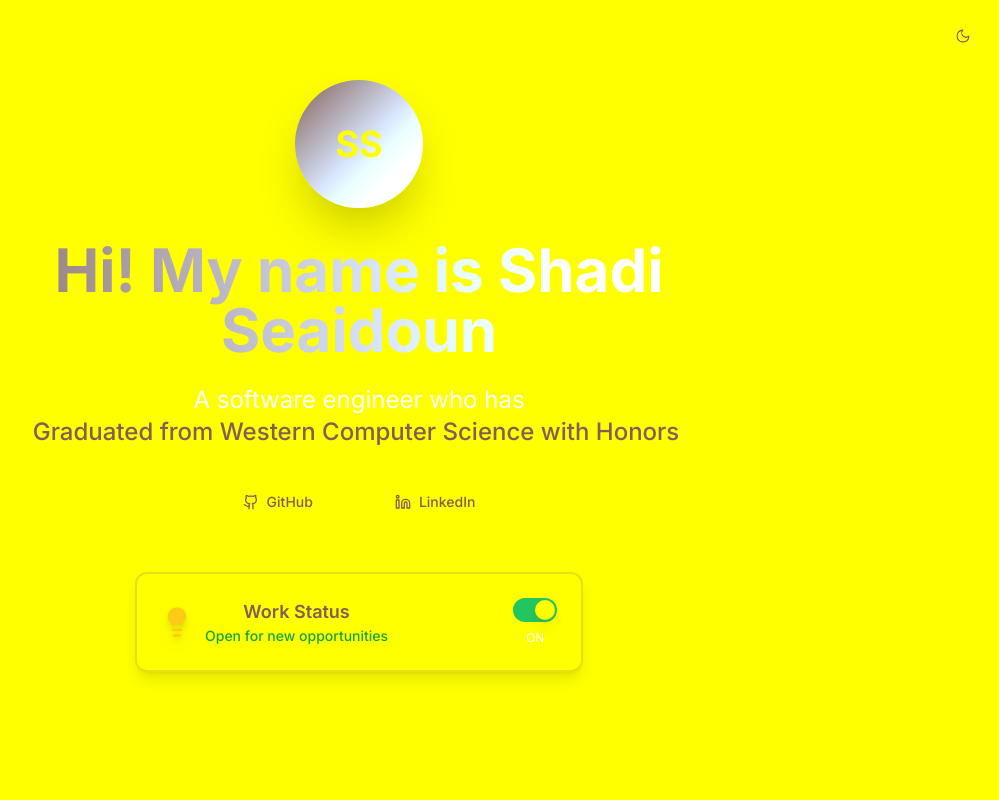
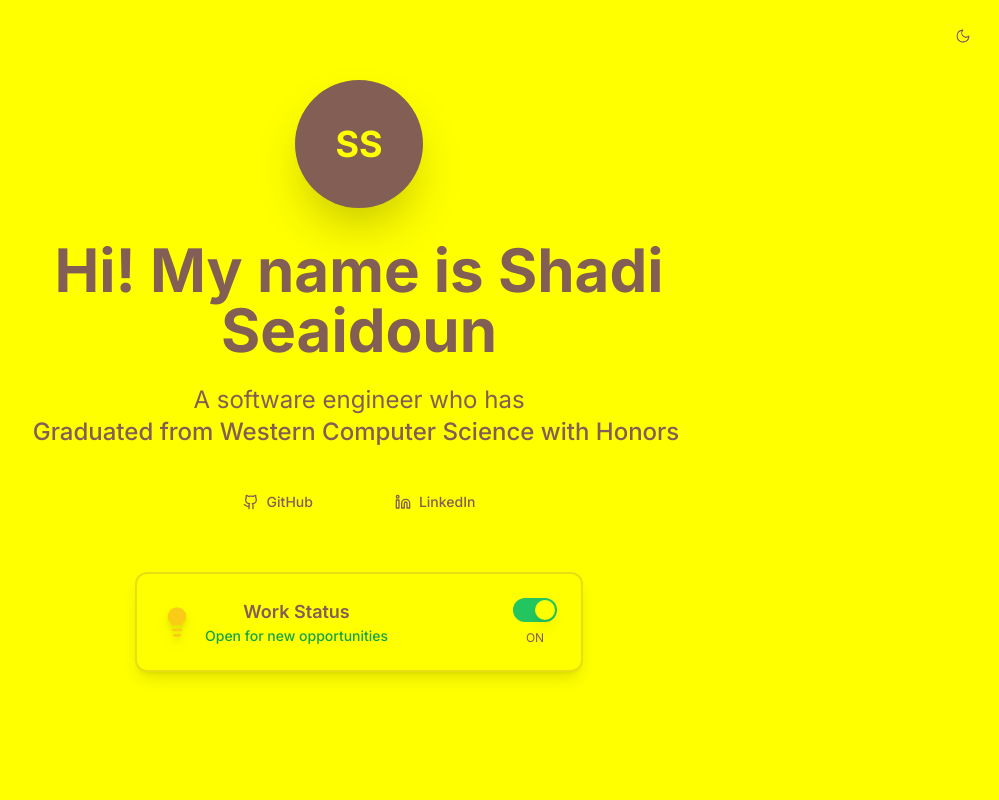
Before and after one commit to shadi-seaidoun23/my-portfolio, a React (Vite) app: page / in a window 1280 px wide. Shown: the top 800 px of the page, without its empty margins (281-1280 px from the left). Built offline with nearby package versions, Linux system fonts and the light colour scheme.

Commit message:
Fix: Update color scheme
Update the color scheme to white with dark navy text in light mode and dark midnight blue with off-white text in dark mode. Remove the gradient from the name.

```diff
--- a/src/index.css
+++ b/src/index.css
@@ -6,7 +6,7 @@
 
 @layer base {
   :root {
-    --background: 253 253 250;
+    --background: 255 255 255;
     --foreground: 13 21 42;
 
     --card: 255 255 255;
@@ -16,19 +16,19 @@
     --popover-foreground: 13 21 42;
 
     --primary: 13 21 42;
-    --primary-foreground: 253 253 250;
+    --primary-foreground: 255 255 255;
 
     --secondary: 248 250 252;
     --secondary-foreground: 13 21 42;
 
     --muted: 248 250 252;
-    --muted-foreground: 71 85 105;
+    --muted-foreground: 13 21 42;
 
-    --accent: 30 58 138;
-    --accent-foreground: 253 253 250;
+    --accent: 13 21 42;
+    --accent-foreground: 255 255 255;
 
     --destructive: 239 68 68;
-    --destructive-foreground: 253 253 250;
+    --destructive-foreground: 255 255 255;
 
     --border: 226 232 240;
     --input: 226 232 240;
@@ -41,22 +41,22 @@
     --background: 13 21 42;
     --foreground: 253 253 250;
 
-    --card: 30 41 59;
+    --card: 13 21 42;
     --card-foreground: 253 253 250;
 
-    --popover: 30 41 59;
+    --popover: 13 21 42;
     --popover-foreground: 253 253 250;
 
     --primary: 253 253 250;
     --primary-foreground: 13 21 42;
 
-    --secondary: 51 65 85;
-    --secondary-foreground: 203 213 225;
+    --secondary: 30 41 59;
+    --secondary-foreground: 253 253 250;
 
-    --muted: 51 65 85;
-    --muted-foreground: 148 163 184;
+    --muted: 30 41 59;
+    --muted-foreground: 253 253 250;
 
-    --accent: 59 130 246;
+    --accent: 253 253 250;
     --accent-foreground: 13 21 42;
 
     --destructive: 239 68 68;
--- a/src/pages/Index.tsx
+++ b/src/pages/Index.tsx
@@ -68,13 +68,13 @@ const Index = () => {
       <section className="relative py-20 px-4">
         <div className="max-w-4xl mx-auto text-center">
           {/* Avatar Placeholder */}
-          <div className="w-32 h-32 mx-auto mb-8 rounded-full bg-gradient-to-br from-primary to-accent shadow-2xl animate-fade-in flex items-center justify-center">
+          <div className="w-32 h-32 mx-auto mb-8 rounded-full bg-primary shadow-2xl animate-fade-in flex items-center justify-center">
             <span className="text-4xl font-bold text-primary-foreground">SS</span>
           </div>
 
           {/* Introduction */}
           <div className="animate-fade-in">
-            <h1 className="text-4xl md:text-6xl font-bold mb-6 bg-gradient-to-r from-primary to-accent bg-clip-text text-transparent">
+            <h1 className="text-4xl md:text-6xl font-bold mb-6 text-foreground">
               Hi! My name is Shadi Seaidoun
             </h1>
             <div className="text-xl md:text-2xl text-muted-foreground mb-8 leading-relaxed">
```
